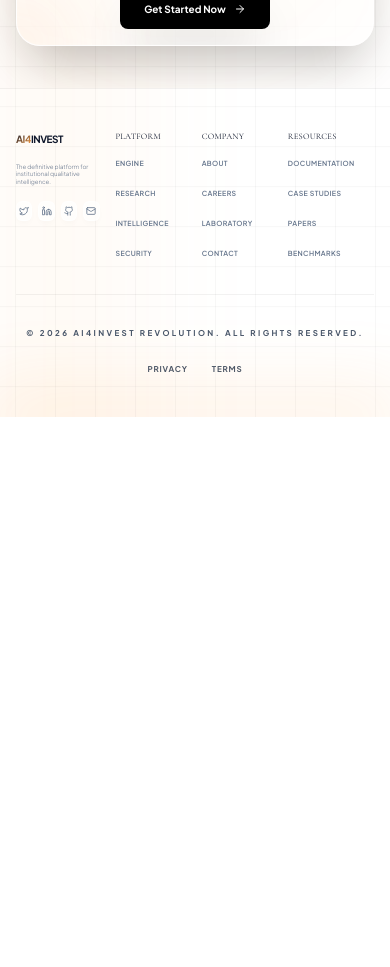
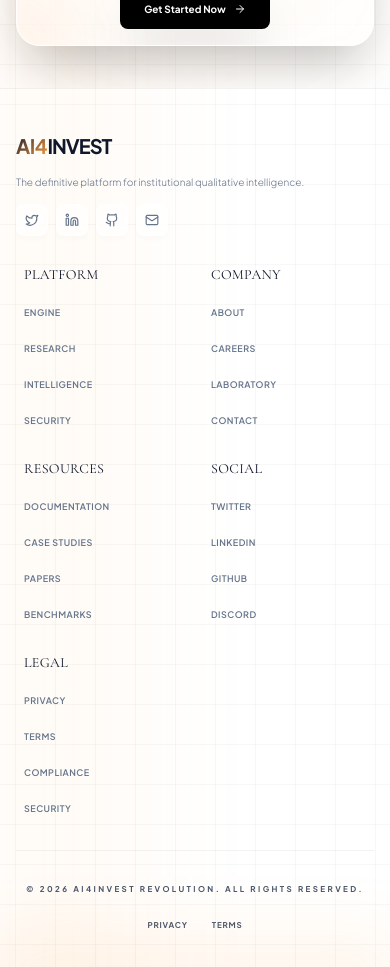
Before and after one commit to cherizz00/UI-AI4, a React (Vite) app: page / in a window 390 px wide. Shown: the part 6805-7772 px from the top of the page. Before the commit the page ends 7222 px from the top, so only its background shows below. Built offline with nearby package versions, Linux system fonts and the light colour scheme.

Commit message:
feat: enhance footer content and add functional navigation

```diff
--- a/src/App.jsx
+++ b/src/App.jsx
@@ -39,7 +39,7 @@ function App() {
                         >
                             <TalentLanding setView={setView} />
                         </motion.div>
-                    ) : (
+                    ) : view === 'auth' ? (
                         <motion.div
                             key="auth"
                             initial={{ opacity: 0, scale: 1.05 }}
@@ -49,6 +49,27 @@ function App() {
                         >
                             <TalentAuth setView={setView} />
                         </motion.div>
+                    ) : (
+                        <motion.div
+                            key="coming-soon"
+                            initial={{ opacity: 0, y: 20 }}
+                            animate={{ opacity: 1, y: 0 }}
+                            exit={{ opacity: 0 }}
+                            className="min-h-screen flex flex-col items-center justify-center p-6 text-center"
+                        >
+                            <h2 className="text-4xl md:text-6xl font-serif mb-6 text-slate-900 leading-tight">
+                                Platform <span className="text-fade">Expansion.</span>
+                            </h2>
+                            <p className="text-slate-600 font-medium mb-12 max-w-lg mx-auto">
+                                This module is currently under high-fidelity development. We're bridging the gap between raw data and institutional alpha.
+                            </p>
+                            <button
+                                onClick={() => setView('landing')}
+                                className="bg-black text-white px-12 py-4 rounded-full font-bold hover:bg-slate-800 transition-all uppercase tracking-widest text-xs"
+                            >
+                                Back to Terminal
+                            </button>
+                        </motion.div>
                     )}
                 </AnimatePresence>
             </TalentBackground>
--- a/src/components/TalentFooter.jsx
+++ b/src/components/TalentFooter.jsx
@@ -5,53 +5,101 @@ import { Twitter, Github, Linkedin, Mail } from 'lucide-react';
 const footerLinks = [
     {
         title: "Platform",
-        links: ["Engine", "Research", "Intelligence", "Security"]
+        links: [
+            { name: "Engine", view: "coming-soon" },
+            { name: "Research", view: "coming-soon" },
+            { name: "Intelligence", view: "coming-soon" },
+            { name: "Security", view: "coming-soon" }
+        ]
     },
     {
         title: "Company",
-        links: ["About", "Careers", "Laboratory", "Contact"]
+        links: [
+            { name: "About", view: "who-we-are" },
+            { name: "Careers", view: "coming-soon" },
+            { name: "Laboratory", view: "coming-soon" },
+            { name: "Contact", view: "auth" }
+        ]
     },
     {
         title: "Resources",
-        links: ["Documentation", "Case Studies", "Papers", "Benchmarks"]
+        links: [
+            { name: "Documentation", view: "coming-soon" },
+            { name: "Case Studies", view: "coming-soon" },
+            { name: "Papers", view: "coming-soon" },
+            { name: "Benchmarks", view: "coming-soon" }
+        ]
+    },
+    {
+        title: "Social",
+        links: [
+            { name: "Twitter", view: "coming-soon" },
+            { name: "LinkedIn", view: "coming-soon" },
+            { name: "GitHub", view: "coming-soon" },
+            { name: "Discord", view: "coming-soon" }
+        ]
+    },
+    {
+        title: "Legal",
+        links: [
+            { name: "Privacy", view: "coming-soon" },
+            { name: "Terms", view: "coming-soon" },
+            { name: "Compliance", view: "coming-soon" },
+            { name: "Security", view: "coming-soon" }
+        ]
     }
 ];
 
-const TalentFooter = () => {
+const TalentFooter = ({ setView }) => {
+    const handleLinkClick = (e, view) => {
+        e.preventDefault();
+        if (setView) {
+            setView(view);
+            window.scrollTo({ top: 0, behavior: 'smooth' });
+        }
+    };
+
     return (
         <footer className="section-py bg-transparent border-t border-black/5 relative overflow-hidden">
 
             <div className="absolute bottom-0 left-1/2 -translate-x-1/2 w-full h-[0.5px] md:h-1 bg-brand-orange shadow-[0_0_80px_20px_rgba(255,159,67,0.2)]" />
 
             <div className="container max-w-7xl mx-auto">
-                <div className="grid grid-cols-4 gap-2 md:gap-16 mb-8 md:mb-16">
-                    <div className="col-span-1 text-left">
-                        <a href="/" className="flex items-center mb-4 group">
-                            <span className="text-[10px] sm:text-2xl md:text-3xl font-bold tracking-tighter text-slate-900">
+                <div className="grid grid-cols-1 md:grid-cols-6 gap-8 md:gap-16 mb-8 md:mb-16">
+                    <div className="col-span-1 md:col-span-1 text-left">
+                        <button
+                            onClick={(e) => handleLinkClick(e, 'landing')}
+                            className="flex items-center mb-4 group"
+                        >
+                            <span className="text-xl md:text-3xl font-bold tracking-tighter text-slate-900">
                                 <span className="text-fade" style={{ letterSpacing: '-0.5px' }}>AI4</span>INVEST
                             </span>
-                        </a>
-                        <p className="text-slate-500 font-light text-[6px] md:text-sm leading-tight mb-4 max-w-sm">
+                        </button>
+                        <p className="text-slate-500 font-light text-[10px] md:text-sm leading-tight mb-4 max-w-sm">
                             The definitive platform for institutional qualitative intelligence.
                         </p>
-                        <div className="flex gap-1.5">
+                        <div className="flex gap-2">
                             {[Twitter, Linkedin, Github, Mail].map((Icon, i) => (
-                                <button key={i} className="w-5 h-5 md:w-10 md:h-10 rounded-md md:rounded-xl glass-100 flex items-center justify-center text-slate-500 hover:text-white hover:bg-brand-orange btn-premium transition-all">
-                                    <Icon size={10} className="md:w-4 md:h-4" />
+                                <button key={i} className="w-8 h-8 md:w-10 md:h-10 rounded-lg md:rounded-xl glass-100 flex items-center justify-center text-slate-500 hover:text-white hover:bg-brand-orange btn-premium transition-all">
+                                    <Icon size={14} className="md:w-4 md:h-4" />
                                 </button>
                             ))}
                         </div>
                     </div>
 
-                    <div className="col-span-3 grid grid-cols-3 gap-2 md:gap-10 text-left px-2">
+                    <div className="col-span-1 md:col-span-5 grid grid-cols-2 md:grid-cols-5 gap-8 md:gap-10 text-left px-2">
                         {footerLinks.map((section, i) => (
                             <div key={i}>
-                                <h4 className="text-slate-900 font-serif text-[8.5px] md:text-xl mb-2 md:mb-6 tracking-wide leading-none uppercase">{section.title}</h4>
-                                <ul className="space-y-1.5 md:space-y-4">
+                                <h4 className="text-slate-900 font-serif text-sm md:text-xl mb-4 md:mb-6 tracking-wide leading-none uppercase">{section.title}</h4>
+                                <ul className="space-y-3 md:space-y-4">
                                     {section.links.map((link, j) => (
                                         <li key={j}>
-                                            <a href="#" className="text-slate-500 hover:text-brand-orange transition-colors font-semibold text-[7px] md:text-sm leading-none uppercase tracking-wider">
-                                                {link}
+                                            <a
+                                                href="#"
+                                                onClick={(e) => handleLinkClick(e, link.view)}
+                                                className="text-slate-500 hover:text-brand-orange transition-colors font-semibold text-[9px] md:text-sm leading-none uppercase tracking-wider"
+                                            >
+                                                {link.name}
                                             </a>
                                         </li>
                                     ))}
--- a/src/components/TalentLanding.jsx
+++ b/src/components/TalentLanding.jsx
@@ -81,7 +81,7 @@ const TalentLanding = ({ setView }) => {
                 </SectionReveal>
             </main>
 
-            <TalentFooter />
+            <TalentFooter setView={setView} />
         </div>
     );
 };
--- a/src/components/TalentWhoWeAre.jsx
+++ b/src/components/TalentWhoWeAre.jsx
@@ -184,7 +184,7 @@ const TalentWhoWeAre = ({ setView }) => {
             <nav className="fixed top-0 left-0 right-0 z-50 bg-white/80 backdrop-blur-md border-b border-slate-200 py-4">
                 <div className="container max-w-7xl mx-auto px-6 flex justify-between items-center">
                     <button
-                        onClick={() => window.location.href = '/'}
+                        onClick={() => setView('landing')}
                         className="flex items-center gap-2 text-xs font-bold uppercase tracking-widest text-slate-500 hover:text-brand-orange transition-colors"
                     >
                         <ArrowLeft size={14} /> Back to Terminal
```
